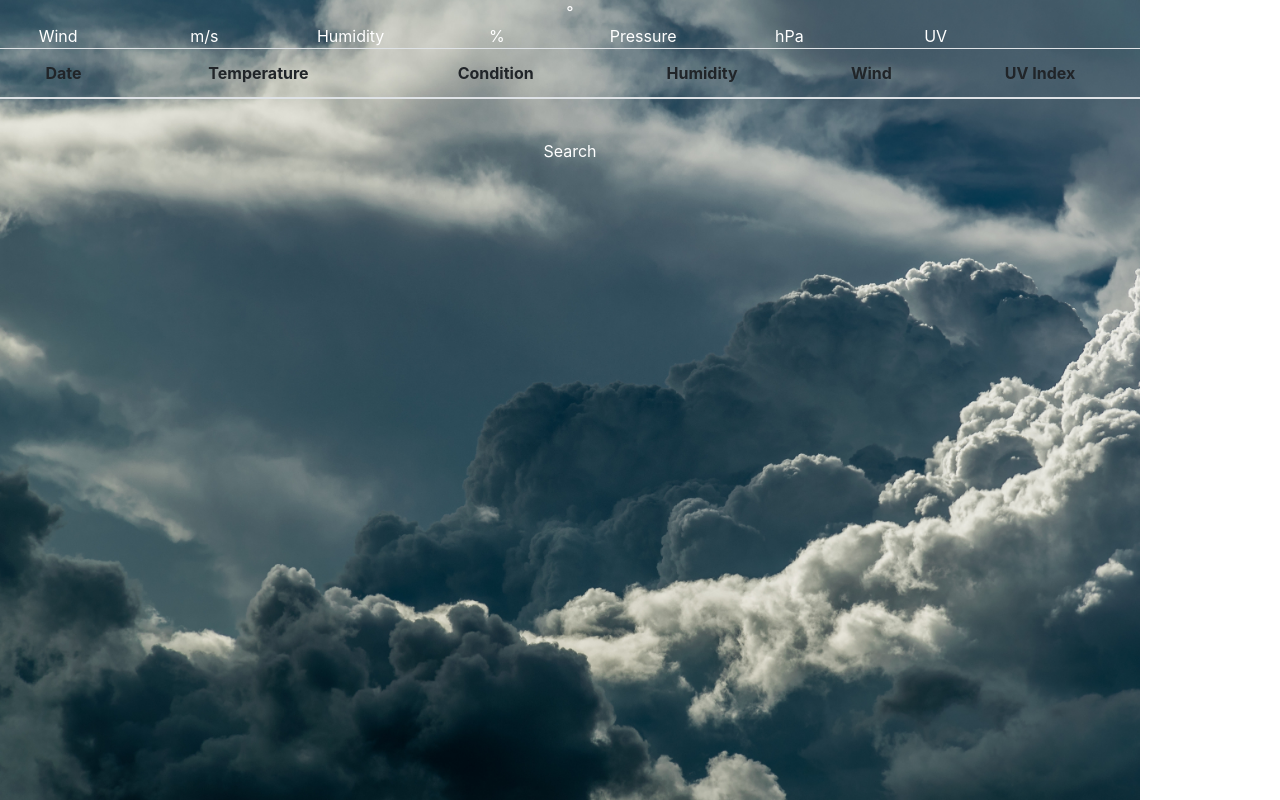
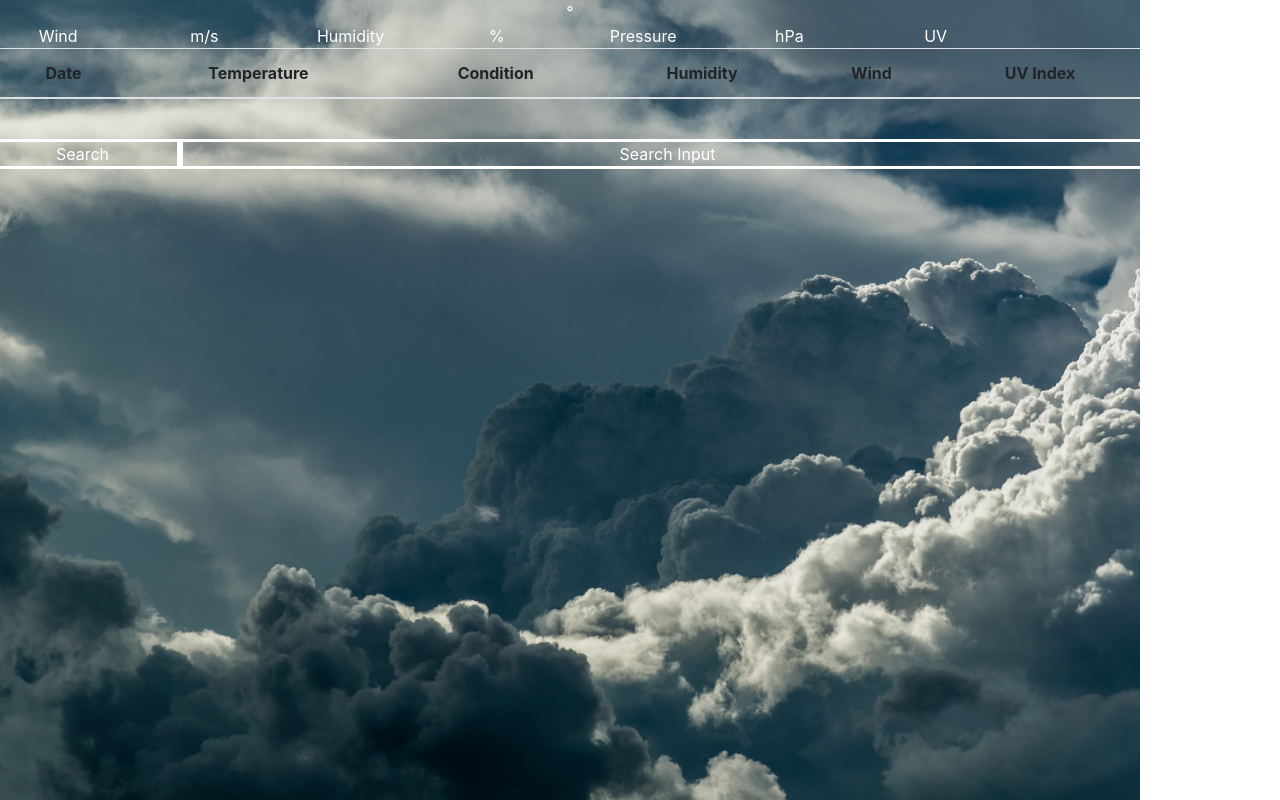
Before and after one commit to abautista3712/reactWeatherDashboard, a React (Create React App) app: page / in a window 1280 px wide. Built offline with nearby package versions, Linux system fonts and the light colour scheme; no server answers; the HTML template or start-up script is replaced by a standard one.

Commit message:
Added search input and borders for dev visualization.

```diff
--- a/src/Components/SearchCity.js
+++ b/src/Components/SearchCity.js
@@ -5,7 +5,10 @@ import Col from "react-bootstrap/Col";
 function SearchCity() {
   return (
     <Row>
-      <Col>Search</Col>
+      <Col style={{ borderStyle: "solid" }} xs={2} sm={2} md={2} lg={2} xl={2}>
+        Search
+      </Col>
+      <Col style={{ borderStyle: "solid" }}>Search Input</Col>
     </Row>
   );
 }
```
